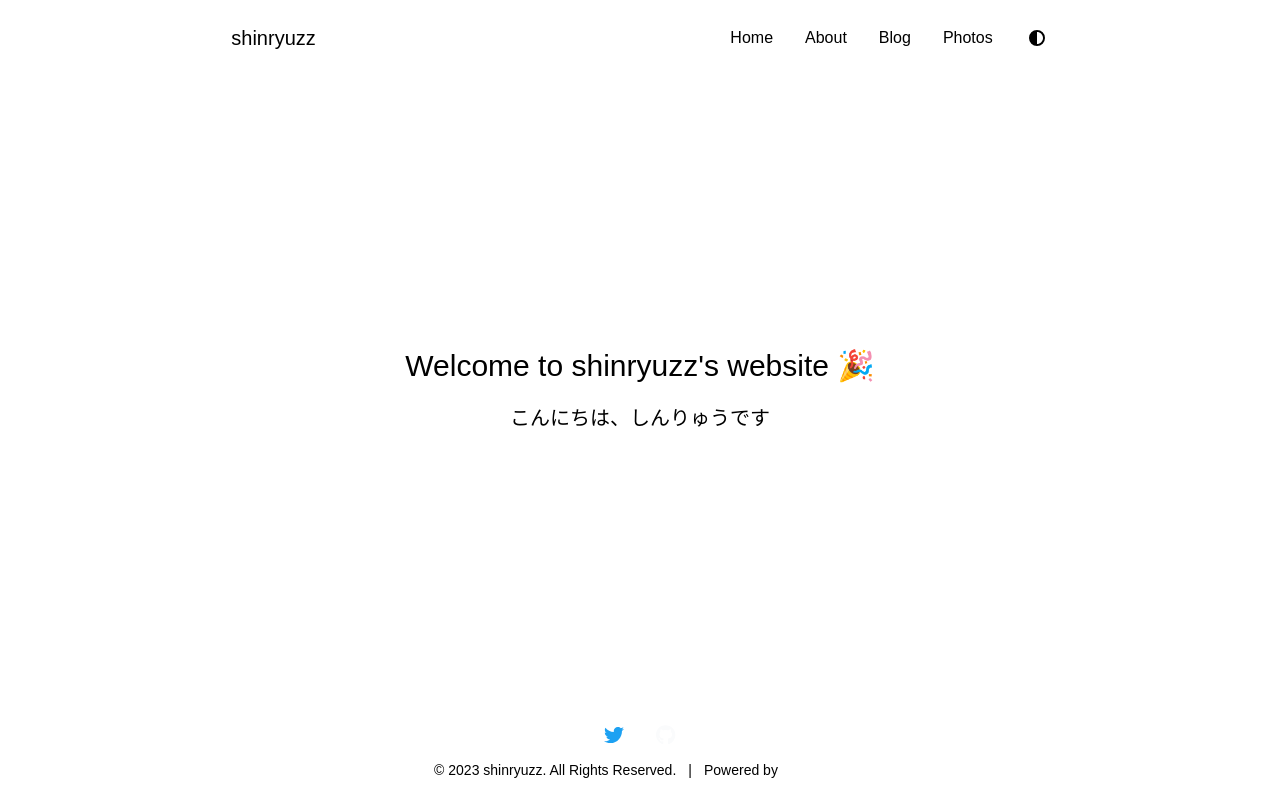
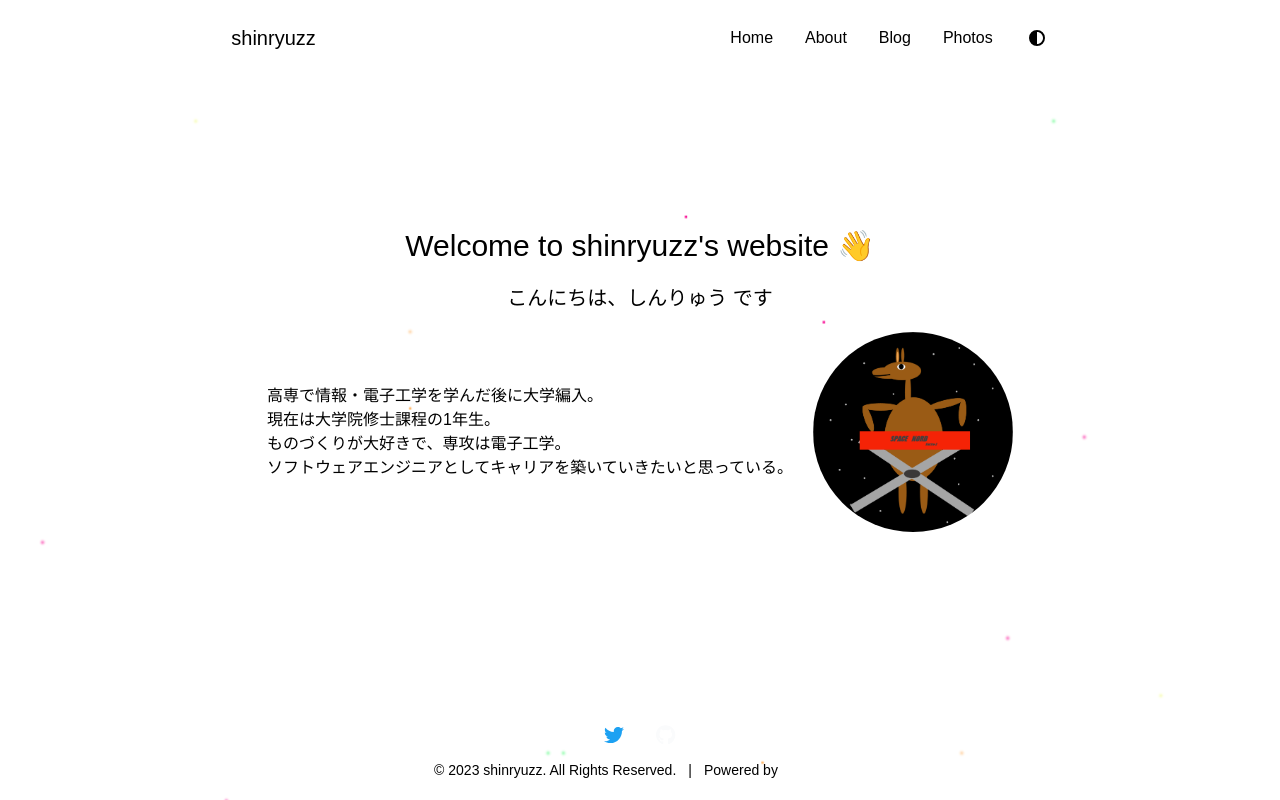
Before and after one commit to ShinryuZz/shinryuzz-website, a Next.js app: page / in a window 1280 px wide. Built offline with nearby package versions, Linux system fonts and the light colour scheme; a web font is replaced by a local one; what tailwind-dracula would draw is missing.

Commit message:
add top content into landing page

```diff
--- a/src/components/layout/Layout.tsx
+++ b/src/components/layout/Layout.tsx
@@ -6,7 +6,7 @@ const Layout = ({ children }: { children: React.ReactNode }) => {
   return (
     <div className="flex flex-col min-h-screen text-darker dark:text-light bg-light dark:bg-darker">
       <Header />
-      <main className="flex-grow container mx-auto flex flex-col items-center justify-center">
+      <main className="flex-grow container mx-auto flex flex-col items-center justify-center px-10">
         {children}
       </main>
       <Footer />
--- /dev/null
+++ b/src/components/top/TopContent.tsx
@@ -0,0 +1,38 @@
+import React from "react";
+import Image from "next/image";
+
+const TopContent = () => {
+  return (
+    <>
+      <h1 className="text-xl sm:text-3xl">
+        Welcome to shinryuzz&apos;s website 👋
+      </h1>
+      <h2 className="text-lg sm:text-xl">
+        こんにちは、<span>しんりゅう</span> です
+      </h2>
+
+      <div className="flex flex-wrap items-center justify-center gap-5">
+        <div className="text-justify">
+          高専で情報・電子工学を学んだ後に大学編入。
+          <br />
+          現在は大学院修士課程の1年生。
+          <br />
+          ものづくりが大好きで、専攻は電子工学。
+          <br />
+          ソフトウェアエンジニアとしてキャリアを築いていきたいと思っている。
+        </div>
+        <a href="https://twitter.com/shinryuslpr1127" target="_blank">
+          <Image
+            className="rounded-full hover:scale-105 duration-150 hover:shadow-lg hover:shadow-red"
+            src="/kangaroo-space.png"
+            alt="shinryuzz-icon"
+            width={200}
+            height={200}
+          />
+        </a>
+      </div>
+    </>
+  );
+};
+
+export default TopContent;
--- a/src/pages/index.tsx
+++ b/src/pages/index.tsx
@@ -1,9 +1,10 @@
+import TopContent from "@/components/top/TopContent";
+
 export default function Home() {
   return (
-    <div className="flex flex-col items-center gap-5">
-      {/* <div className="stars"></div> */}
-      <h1 className="text-3xl">Welcome to shinryuzz&apos;s website 🎉</h1>
-      <h2 className="text-xl">こんにちは、しんりゅうです</h2>
+    <div className="flex flex-col items-center gap-5 w-full">
+      <TopContent />
+      <div className="stars"></div>
     </div>
   );
 }
--- a/src/styles/globals.css
+++ b/src/styles/globals.css
@@ -48,7 +48,7 @@ html {
     -6vw 21vh 2px 1px #50fa7b, 48vw 9vh 2px 1px #fff, -43vw 30vh 2px 1px #f80e95,
     29vw -12vh 2px 1px #f80e95, -48vw 13vh 2px 1px #fff, -42vw 32vh 2px 1px #fff,
     34vw 15vh 2px 1px #f1fa8c, 29vw -37vh 2px 1px #fff, 28vw 2vh 1px 0px #fff;
-  animation: 16s ease-in infinite alternate forwards running twinkle;
+  animation: 10s ease-in infinite alternate forwards running twinkle;
 }
 
 @keyframes twinkle {
```
Also changed, not shown: public/kangaroo-space.png (added).
